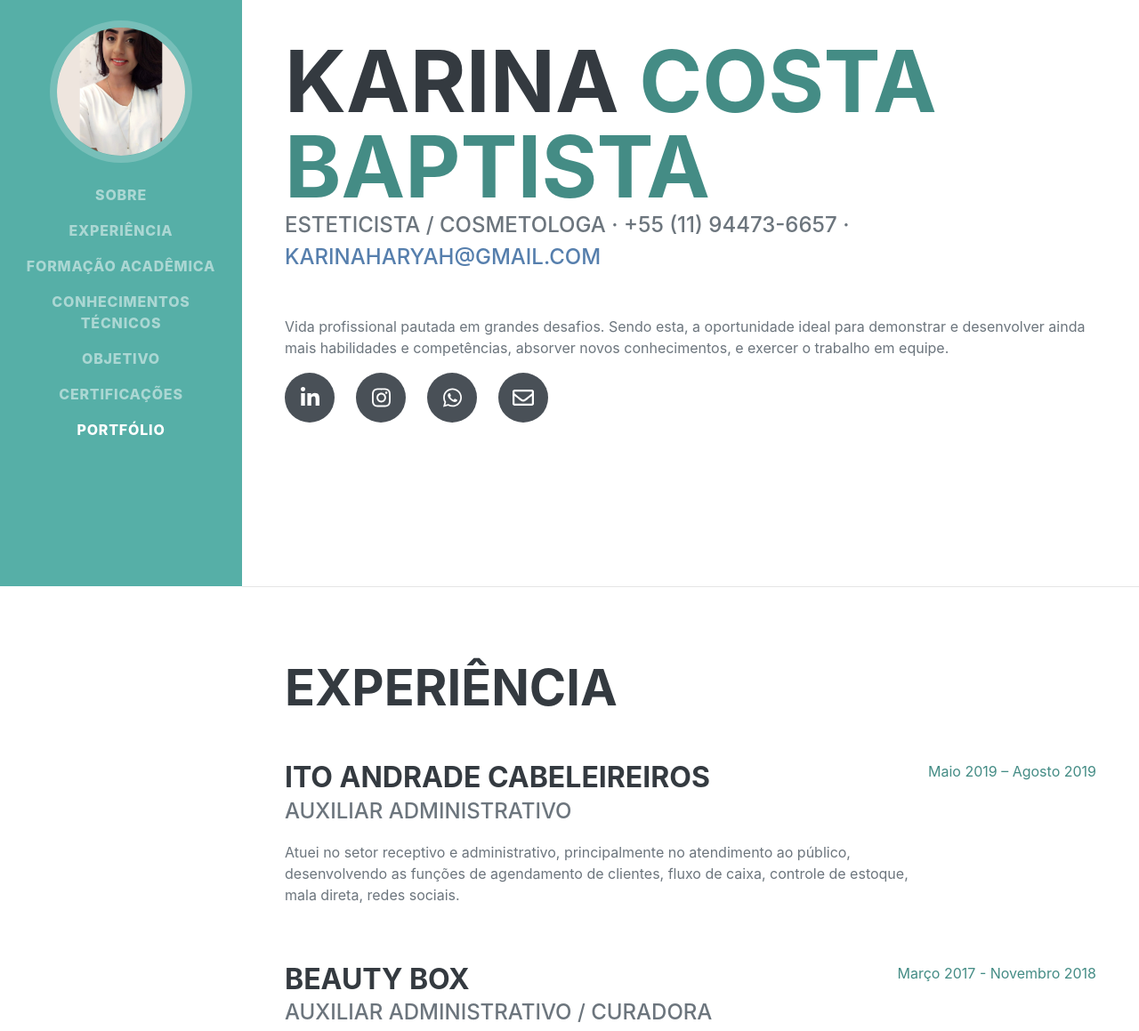
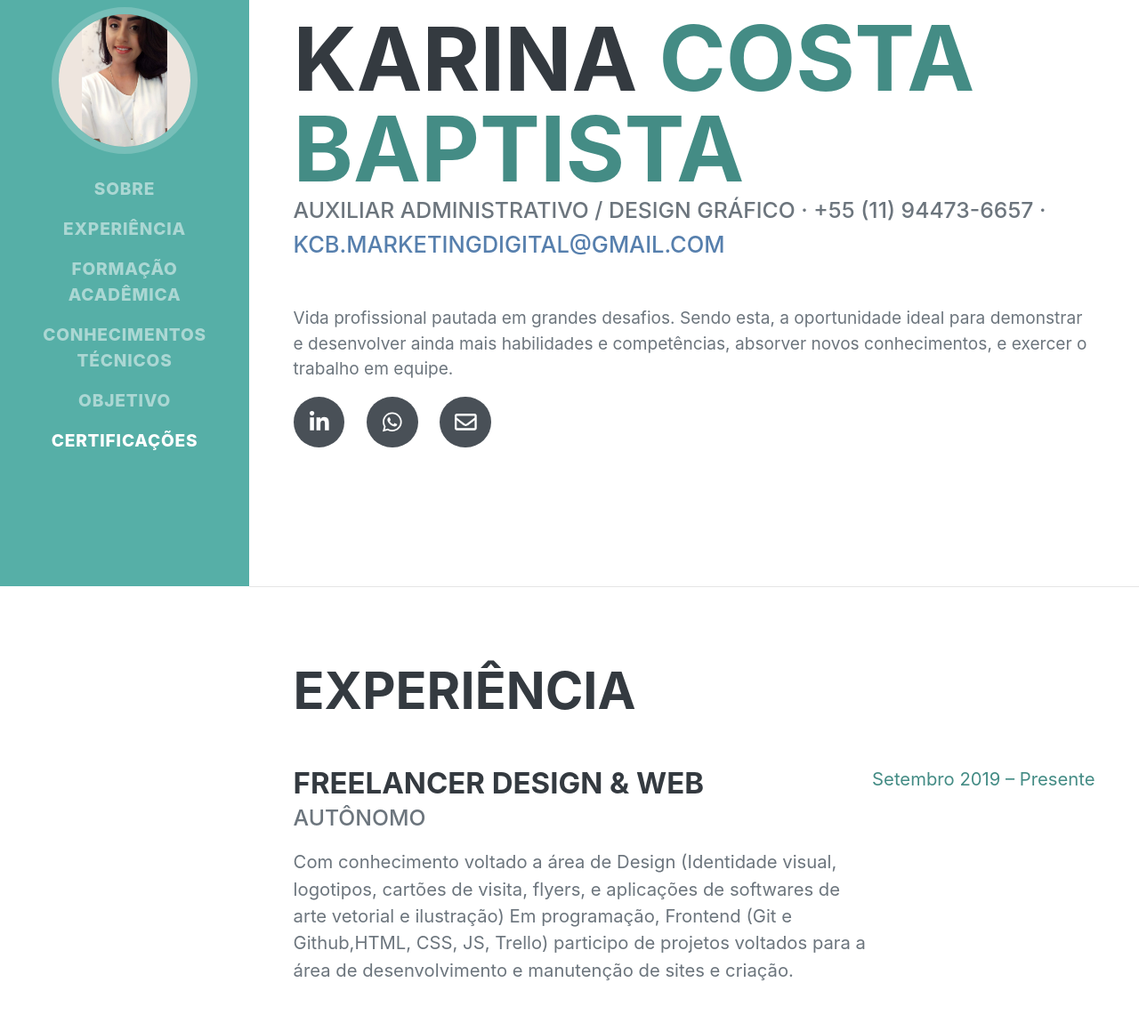
Before and after one commit to karinaharyah/karinaharyah.github.io, a plain HTML site: page index.html in a window 1280 px wide. Shown: the part 141-1300 px from the top of the page at 89% size. Drawn offline with nearby package versions, Linux system fonts and the light colour scheme; a web font is replaced by a local one.

Commit message:
modificação nas informações de contato

```diff
--- a/content/data.js
+++ b/content/data.js
@@ -2,19 +2,19 @@ const profile = {
   "about": {
     "name": "Karina",
     "surname": "Costa Baptista",
-    "email": "karinaharyah@gmail.com",
-    "contact": "Esteticista / Cosmetologa · +55 (11) 94473-6657 · ",
+    "email": "kcb.marketingdigital@gmail.com",
+    "contact": "Auxiliar Administrativo / Design Gráfico · +55 (11) 94473-6657 · ",
     "description": "Vida profissional pautada em grandes desafios. Sendo esta, a oportunidade ideal para demonstrar e desenvolver ainda mais habilidades e competências, absorver novos conhecimentos, e exercer o trabalho em equipe.",
     "networks": {
       "fab fa-linkedin-in": "https://www.linkedin.com/in/karina-costa-baptista-694988106/",
-      "fab fa-instagram": "https://instagram.com/est.karinacosta?igshid=1v6jx3144jp42",
+
       "fab fa-whatsapp": "https://wa.me/qr/YPI4BCZB6RVID1",
     }
   },
   "interests": [
-    "Formada em Estética e Cosmetologia pela UNINOVE,  desde os 17 anos atuando  no segmento de cosméticos, tenho grande apreço pela área de treinamentos, adoro a sensação de levar conhecimento e informações  relevantes para pessoas , gosto muito de estudar sobre a anatomia da pele, e a  sua interação com dermocosméticos e cosmecêuticos. Pretendo me especializar em Cosmetologia, para adquirir novos conhecimentos relacionados à formulação e composição de produtos."
+    "Busco me estabelecer na área administrativa e de criação, me considero uma pessoa criativa e organizada, e pretendo alcançar uma posição onde eu possa desenvolver melhor as minhas habilidades. Atualmente estou estudando Programação Frontend com um mentor que possui  muitos anos de experiência na área. Em um futuro próximo pretendo cursar Design Gráfico para agregar  cada vez mais a área de criação."
   ],
-  "tech": "Estética e Cosmética: Embasamento teórico sobre anatomia, fisiopatologia e disfunções da pele, avaliação corporal, biossegurança, procedimentos e protocolos, aplicação de eletroterapia, microagulhamento, cosmecêuticos e dermocosméticos, princípios ativos e suas aplicações, aromaterapia e OE’s, noções básicas de massoterapia. Habilidades com rotinas administrativas: Experiência em alimentação e elaboração de planilhas, recebimento e envio de malotes, arquivação de documentos e Notas Fiscais, recebimento e transferência de mercadorias, agendamento de processos com empresas parceiras, controle de validade de produtos, análise de mercado (combate à concorrência), pedidos de materiais de escritório, auxílio a prevenção de perdas. Conhecimentos em design gráfico, wordpress (HTML, CSS - componentes customizados/widgets), UI/GUI, elaboração de arte vetorial, identidade visual, logotipo, cartão de visitas, cartilhas, cartazes, entre outros. Inglês avançado , com ênfase em escrita e leitura - Prática e comunicação diária com estrangeiros. Proativa, centrada e organizada.",
+  "tech": "Habilidades com rotinas administrativas:  Planilhas, auxílio em gerenciamento de equipe, malote e almoxarifado, controle financeiro, escala de folgas, adm comercial e logístico (controle de estoque, notas fiscais, gerenciamento de à vencer, FIFO). Design e Web: elaboração de arte vetorial, identidade visual, logotipo, cartão de visitas, cartilhas, cartazes, entre outros. Idiomas: Inglês avançado , com ênfase em escrita  e leitura. Espanhol Básico com boa compreensão. </br> </br> Estética e Cosmética: Embasamento teórico sobre anatomia, fisiopatologia e disfunções da pele, avaliação corporal, biossegurança, procedimentos e protocolos, aplicação de eletroterapia, microagulhamento, cosmecêuticos e dermocosméticos, princípios ativos e suas aplicações, aromaterapia e OE’s, noções básicas de massoterapia.",
   "education": {
     "Universidade Nove de Julho": {
       "subheading": "Estética e Cosmética",
@@ -28,9 +28,16 @@ const profile = {
     }
   },
   "experiences": {
+
+"Freelancer Design & Web ": {
+      "subheading": "Autônomo",
+      "description": "Com conhecimento voltado a área de Design (Identidade visual, logotipos, cartões de visita, flyers, e aplicações de softwares de arte vetorial e ilustração) Em programação, Frontend (Git e Github,HTML, CSS, JS, Trello) participo de projetos voltados para a área de desenvolvimento e manutenção de sites e criação.",
+      "timeframe": "Setembro 2019 – Presente"
+    },
+
     "Ito Andrade Cabeleireiros": {
       "subheading": "Auxiliar Administrativo",
-      "description": "Atuei no setor receptivo e administrativo, principalmente no atendimento ao público, desenvolvendo as funções de agendamento de clientes, fluxo de caixa, controle de estoque, mala direta, redes sociais.",
+      "description": "Atuei no setor administrativo e receptivo, onde  fui responsável pelo gerenciamento de agenda, controle financeiro e marketing voltado à redes sociais,  mala direta, promoções e visual merchandising.",
       "timeframe": "Maio 2019 – Agosto 2019"
     },
     "Beauty Box": {
--- a/css/custom.css
+++ b/css/custom.css
@@ -1,3 +1,7 @@
+* {
+	font-size: 1.030em ;
+}
+
 .bg-primary {
   background-color: #56AFA7 !important;
 }
--- a/index.html
+++ b/index.html
@@ -32,7 +32,7 @@
                     <li class="nav-item"><a class="nav-link js-scroll-trigger" href="#skills">Conhecimentos Técnicos</a></li>
                     <li class="nav-item"><a class="nav-link js-scroll-trigger" href="#interests">Objetivo</a></li>
                     <li class="nav-item"><a class="nav-link js-scroll-trigger" href="#awards">Certificações</a></li>
-                    <li class="nav-item"><a class="nav-link js-scroll-trigger" href="#portfolio">Portfólio</a></li>
+
                 </ul>
             </div>
         </nav>
@@ -92,17 +92,6 @@
                 </div>
             </section>
             <!-- Portfolio-->
-            <section class="resume-section" id="portfolio">
-                <div class="resume-section-content">
-                    <h2 class="mb-5">Portfolio</h2>
-                    <ul class="fa-ul mb-0" id="portfolio_info">
-                      <a target='_blank' href="https://instagram.com/est.karinacosta?igshid=1v6jx3144jp42"><img src="assets/img/01.png"></a>
-                      <a target='_blank' href="https://instagram.com/est.karinacosta?igshid=1v6jx3144jp42"><img src="assets/img/02.png"></a>
-                      <a target='_blank' href="https://instagram.com/est.karinacosta?igshid=1v6jx3144jp42"><img src="assets/img/03.png"></a>
-                      <a target='_blank' href="https://instagram.com/est.karinacosta?igshid=1v6jx3144jp42"><img src="assets/img/04.png"></a>
-                    </ul>
-                </div>
-            </section>
         </div>
         <!-- Bootstrap core JS-->
         <script src="https://cdnjs.cloudflare.com/ajax/libs/jquery/3.5.1/jquery.min.js"></script>
```
